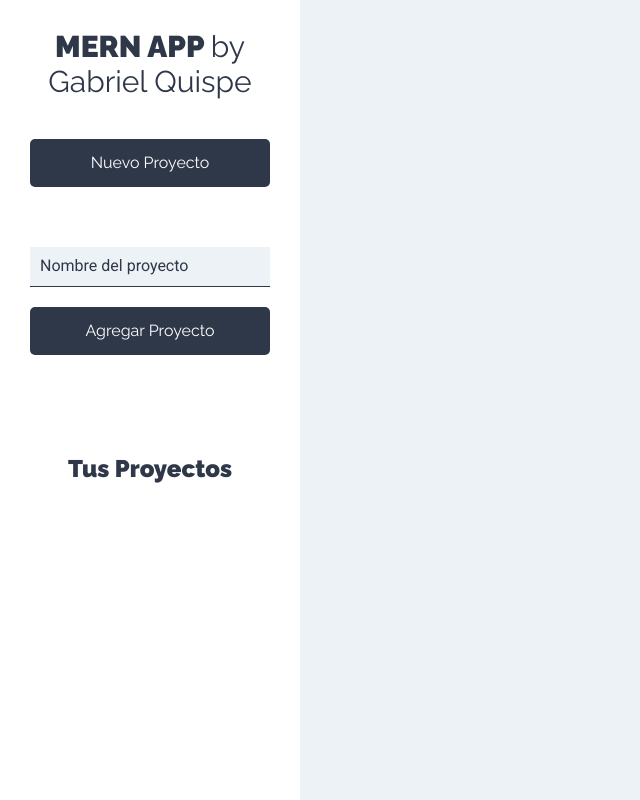
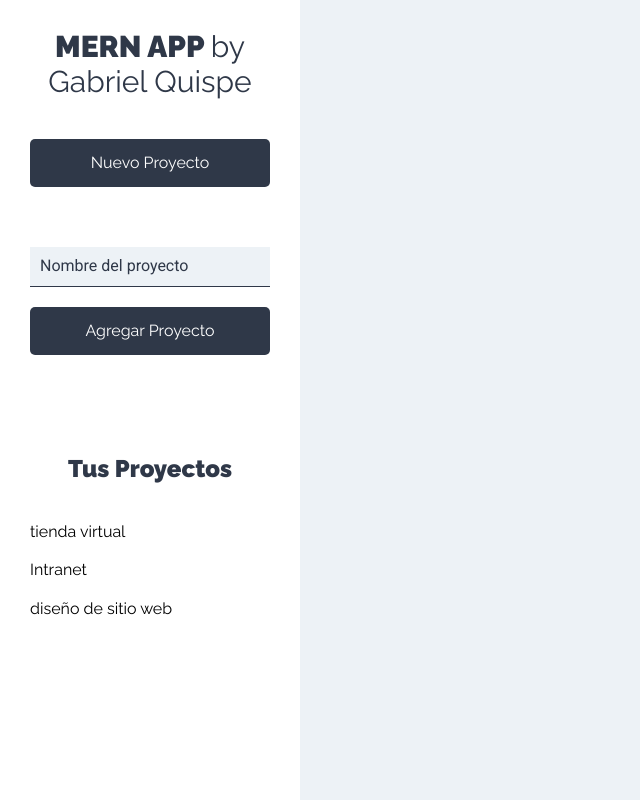
Before and after one commit to QuispeRosasGabriel/MERN-App-Frontend, a React (Create React App) app: page /proyectos in a window 1280 px wide. Shown: the whole page, without its empty margins (0-640 px from the left). Built offline with nearby package versions, Linux system fonts and the light colour scheme.

Commit message:
mock data de proyectos

```diff
--- a/src/components/layout/Sidebar.jsx
+++ b/src/components/layout/Sidebar.jsx
@@ -1,5 +1,7 @@
 import React from "react";
 import NuevoProyecto from "../proyectos/NuevoProyecto";
+import ListadoProyectos from "../proyectos/ListadoProyectos";
+
 const Sidebar = () => {
   return (
     <aside>
@@ -9,6 +11,7 @@
       <NuevoProyecto />
       <div className="proyectos">
         <h2>Tus Proyectos</h2>
+        <ListadoProyectos />
       </div>
     </aside>
   );
--- /dev/null
+++ b/src/components/proyectos/ListadoProyectos.jsx
@@ -0,0 +1,20 @@
+import React from "react";
+import Proyecto from "./Proyecto";
+
+const ListadoProyectos = () => {
+  const proyectos = [
+    { nombre: "tienda virtual" },
+    { nombre: "Intranet" },
+    { nombre: "diseño de sitio web" },
+  ];
+
+  return (
+    <ul className="listado-proyectos">
+      {proyectos.map((proyecto, i) => (
+        <Proyecto proyecto={proyecto} key={i} />
+      ))}
+    </ul>
+  );
+};
+
+export default ListadoProyectos;
--- /dev/null
+++ b/src/components/proyectos/Proyecto.jsx
@@ -0,0 +1,13 @@
+import React from "react";
+
+const Proyecto = ({ proyecto }) => {
+  return (
+    <li>
+      <button type="button" className="btn btn-blank">
+        {proyecto.nombre}
+      </button>
+    </li>
+  );
+};
+
+export default Proyecto;
```
